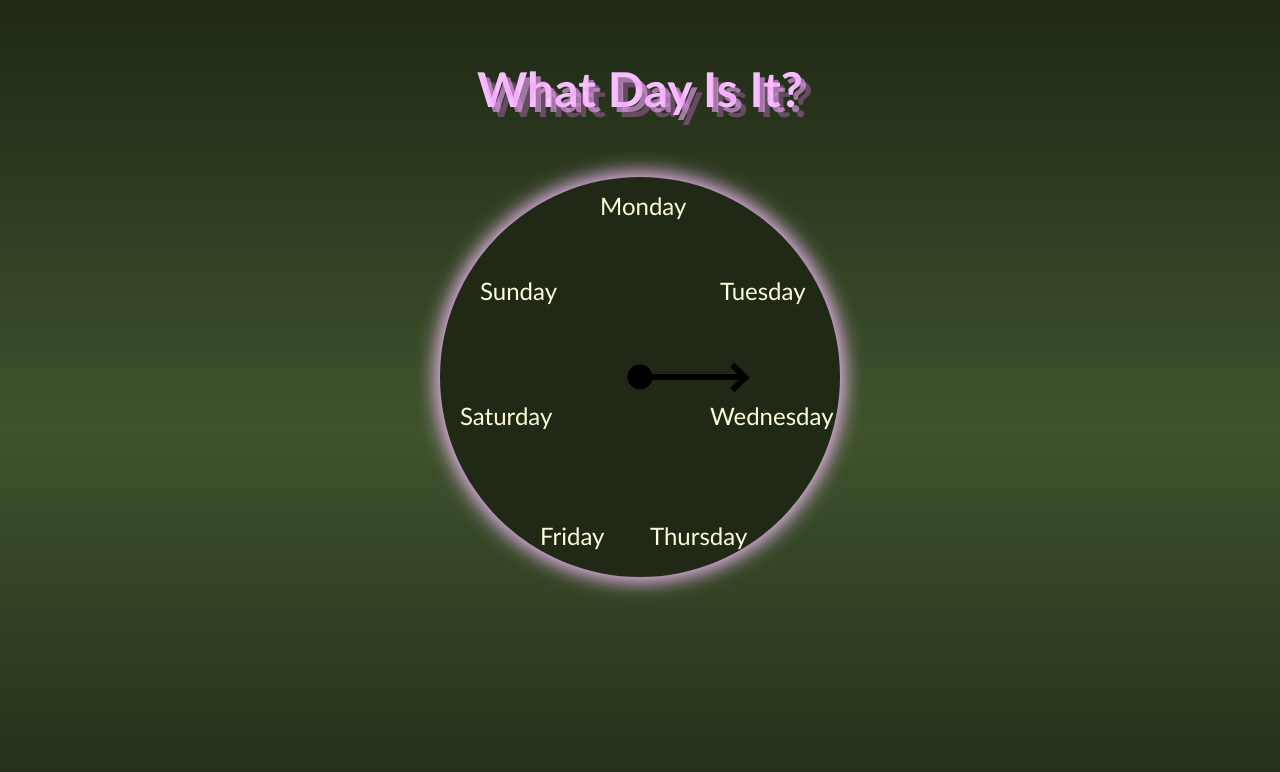
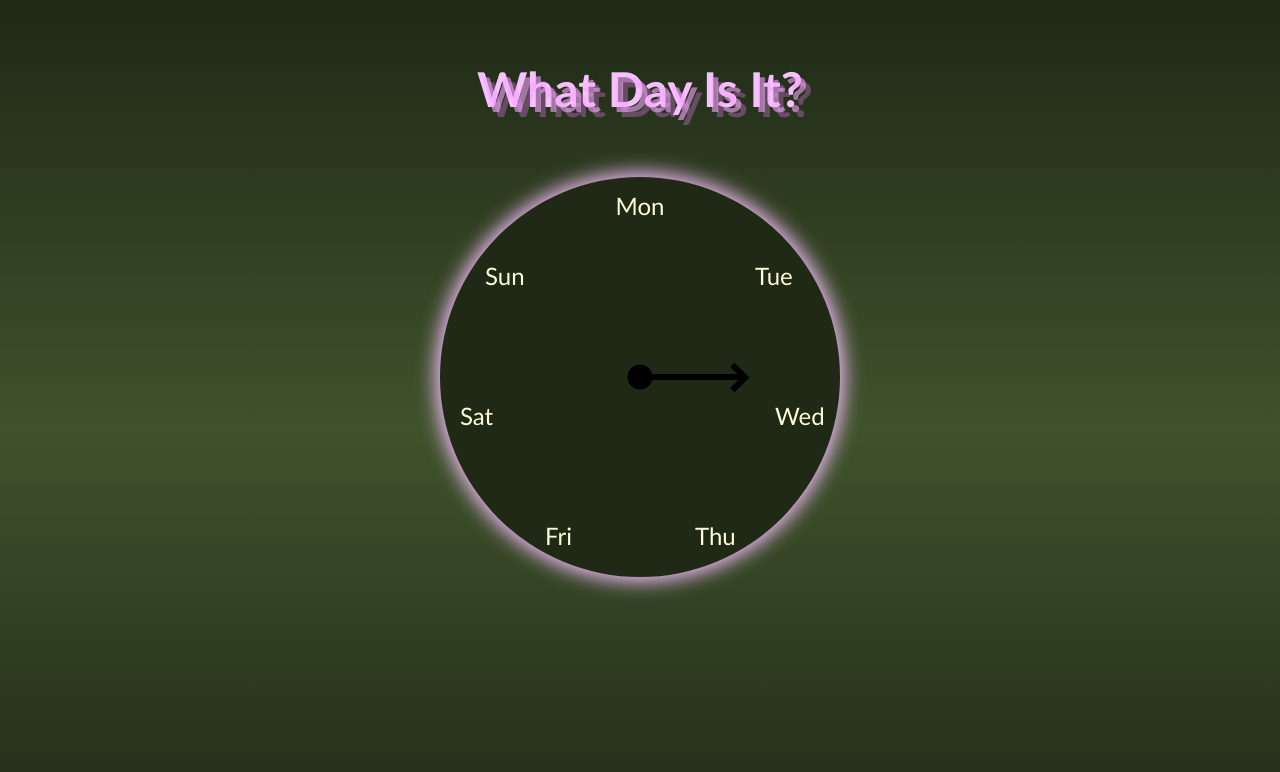
Before and after one commit to AwrenNuit/what-day-is-it, a plain HTML site: page index.html in a window 1280 px wide. Drawn offline with Linux system fonts and the light colour scheme.

Commit message:
shortened day of the week names, slight repositioning on clock face

```diff
--- a/index.html
+++ b/index.html
@@ -10,13 +10,13 @@
     <h1>What Day Is It?</h1>
     <div id="main-container">
       <div id="clock-hand"></div>
-      <p id="mon">Monday</p>
-      <p id="tue">Tuesday</p>
-      <p id="wed">Wednesday</p>
-      <p id="thu">Thursday</p>
-      <p id="fri">Friday</p>
-      <p id="sat">Saturday</p>
-      <p id="sun">Sunday</p>
+      <p id="mon">Mon</p>
+      <p id="tue">Tue</p>
+      <p id="wed">Wed</p>
+      <p id="thu">Thu</p>
+      <p id="fri">Fri</p>
+      <p id="sat">Sat</p>
+      <p id="sun">Sun</p>
     </div>
     <script src="scripts.js"></script>
   </body>
--- a/styles.css
+++ b/styles.css
@@ -82,27 +82,28 @@ p {
 }
 
 #mon {
-  left: 160px;
+  left: 50%;
   top: -10px;
+  transform: translateX(-50%);
 }
 
 #tue {
-  left: 280px;
-  top: 75px;
+  left: 315px;
+  top: 60px;
 }
 
 #wed {
-  left: 270px;
+  left: 335px;
   top: 200px;
 }
 
 #thu {
-  left: 210px;
+  left: 255px;
   top: 320px;
 }
 
 #fri {
-  left: 100px;
+  left: 105px;
   top: 320px;
 }
 
@@ -112,6 +113,6 @@ p {
 }
 
 #sun {
-  left: 40px;
-  top: 75px;
+  left: 45px;
+  top: 60px;
 }
```
